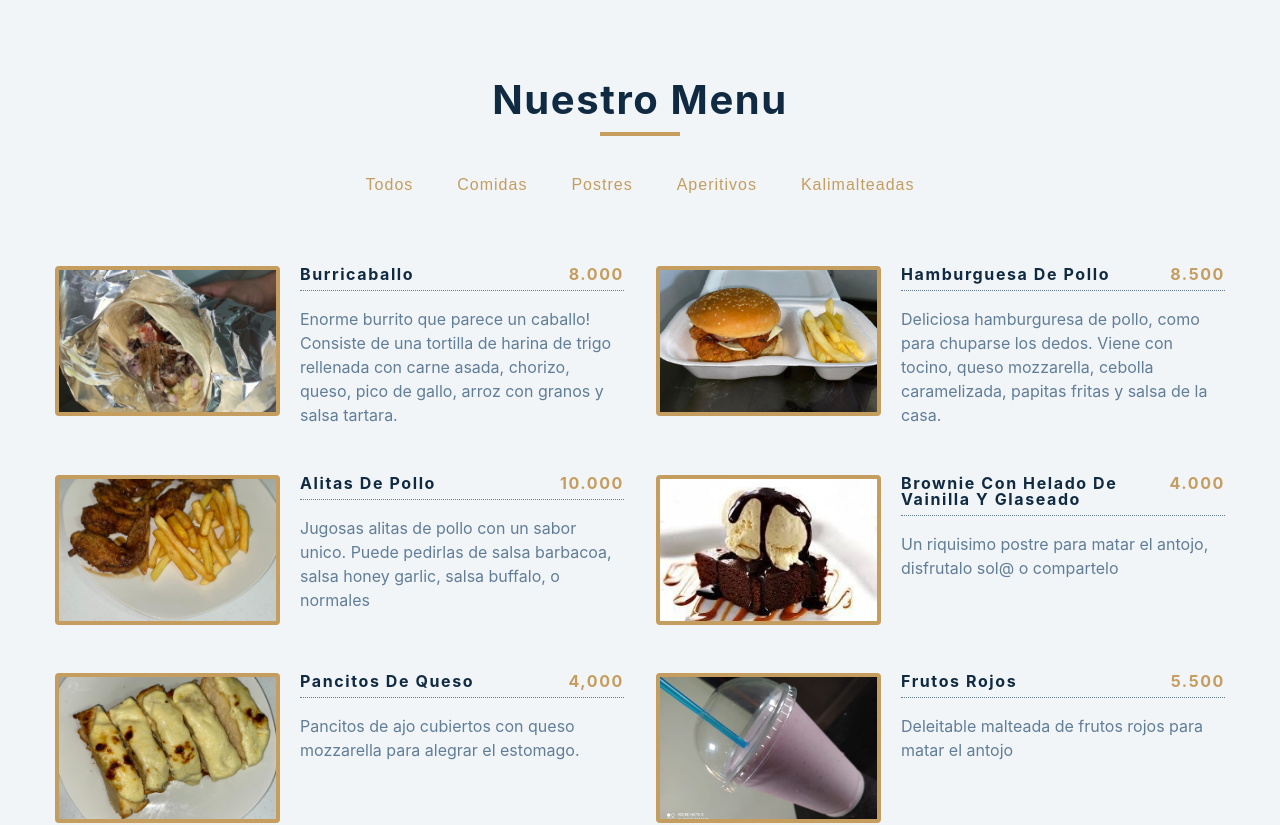
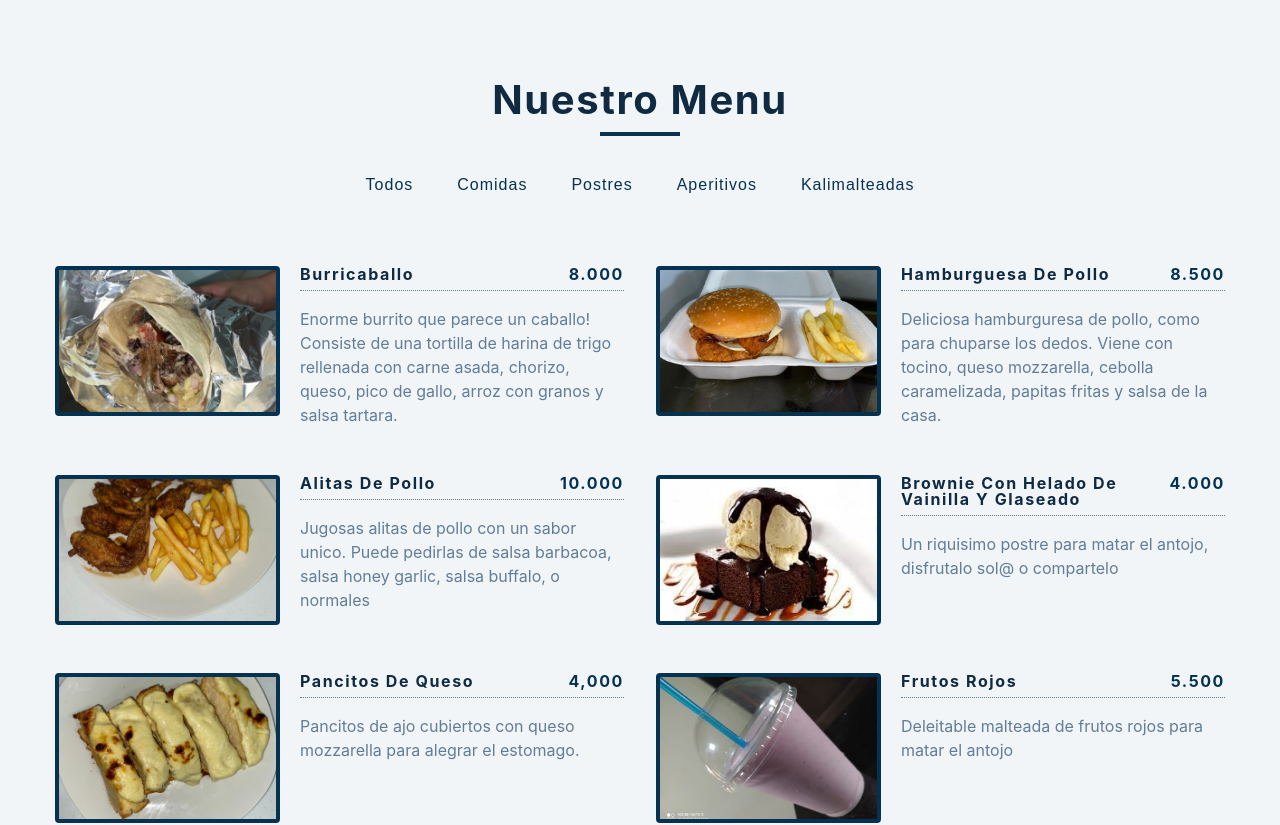
Before and after one commit to AndrewKalil/menu_kaliland, a React (Create React App) app: page / in a window 1280 px wide. Shown: the top 825 px of the page. Built offline with nearby package versions, Linux system fonts and the light colour scheme.

Commit message:
adding better colors

```diff
--- a/src/index.css
+++ b/src/index.css
@@ -152,7 +152,7 @@ Menu
 .underline {
   width: 5rem;
   height: 0.25rem;
-  background: var(--clr-gold);
+  background: var(--clr-primary-1);
   margin-left: auto;
   margin-right: auto;
 }
@@ -179,13 +179,13 @@ Menu
   margin: 0 0.5rem;
   letter-spacing: 1px;
   padding: 0.375rem 0.75rem;
-  color: var(--clr-gold);
+  color: var(--clr-primary-1);
   cursor: pointer;
   transition: var(--transition);
   border-radius: var(--radius);
 }
 .filter-btn:hover {
-  background: var(--clr-gold);
+  background: var(--clr-primary-1);
   color: var(--clr-white);
 }
 .section-center {
@@ -205,7 +205,7 @@ Menu
   object-fit: cover;
   height: 200px;
   width: 100%;
-  border: 0.25rem solid var(--clr-gold);
+  border: 0.25rem solid var(--clr-primary-1);
   border-radius: var(--radius);
   display: block;
 }
@@ -218,7 +218,7 @@ Menu
   margin-bottom: 0.5rem;
 }
 .price {
-  color: var(--clr-gold);
+  color: var(--clr-primary-1);
 }
 .item-text {
   margin-bottom: 0;
```
Also changed, not shown: src/logo-removebg-preview.png (added).
